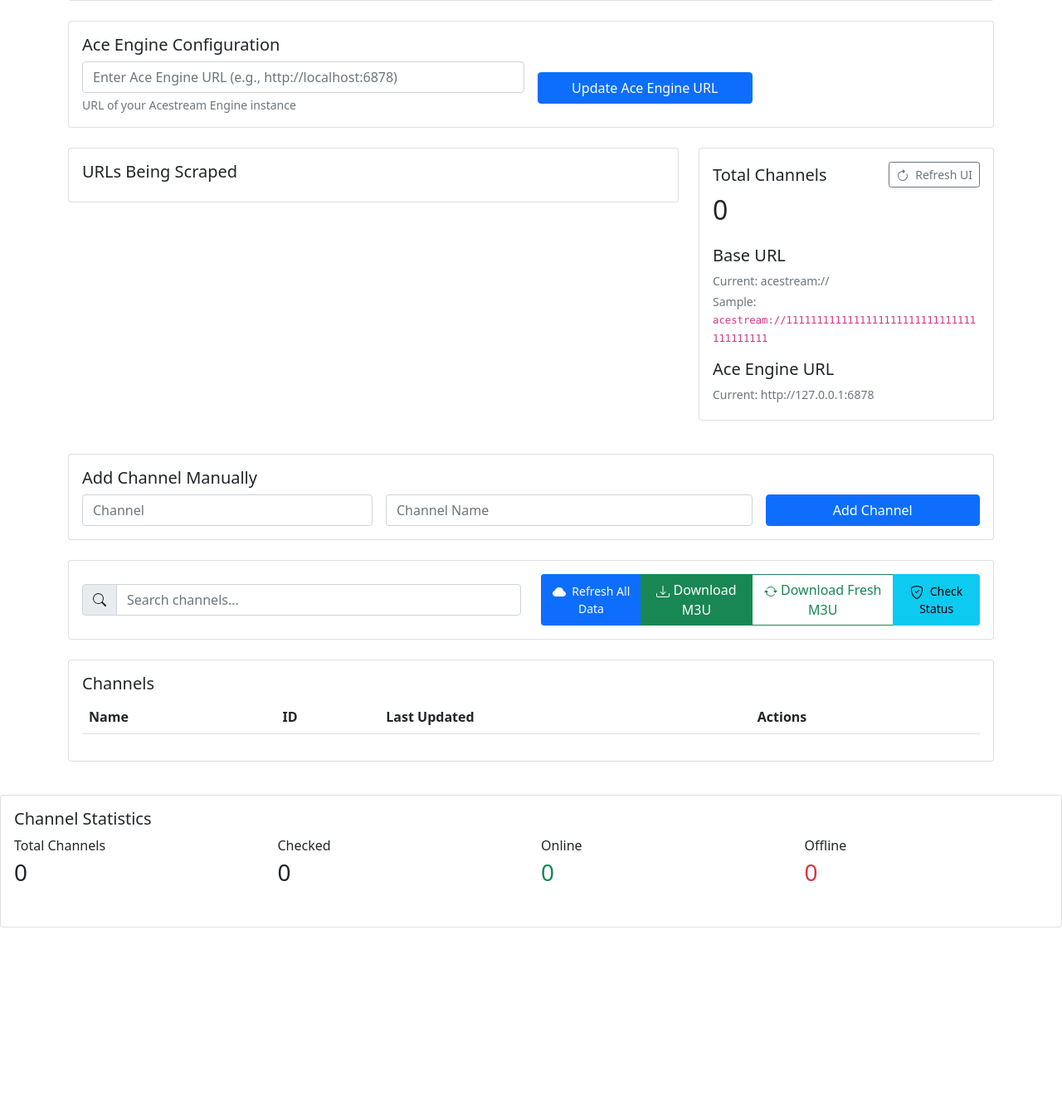
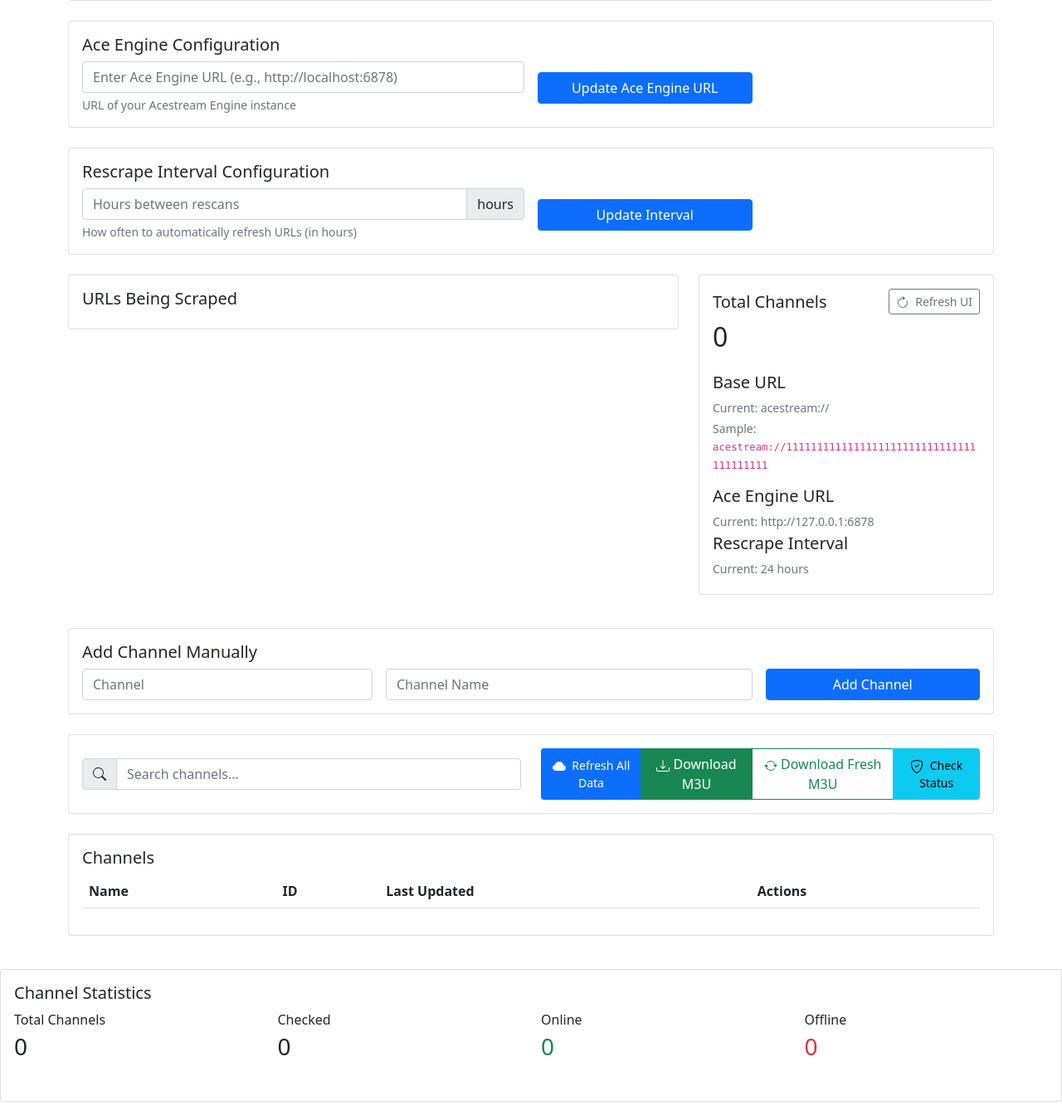
Before and after one commit to visesa84/acestream-scraper-PyAcexy, a Flask app: page / in a window 1280 px wide. Shown: the part 352-1696 px from the top of the page at 83% size. Before the commit the page ends 1470 px from the top, so only its background shows below. Run offline with Flask 2, Linux system fonts and the light colour scheme; data that the repository does not hold is empty; some libraries are stand-ins or nearby versions.

Commit message:
Feature: Improve application configuration with rescrape interval and timezone support (#27)
* Implement multiple application improvements

- Add configurable URL rescrape interval with UI controls
- Add timezone configuration for Docker containers via TZ env var
- Fix database migrations to properly initialize tables in a single step
- Improve M3U channel name extraction for better readability
- Update TaskManager to respect configured rescrape interval
- Add documentation for timezone configuration
- Include example docker-compose.yml demonstrating new features

* Refactor import statement for configuration management

```diff
--- a/app/templates/index.html
+++ b/app/templates/index.html
@@ -79,6 +79,26 @@
                     </div>
                     <div class="col-12 col-md-3">
                         <button type="submit" class="btn btn-primary w-100">Update Ace Engine URL</button>
+                    </div>
+                </form>
+            </div>
+        </div>
+
+        <!-- Rescrape Interval Configuration -->
+        <div class="card mb-4">
+            <div class="card-body">
+                <h5 class="card-title">Rescrape Interval Configuration</h5>
+                <form id="rescrapeIntervalForm" class="row g-3 align-items-center">
+                    <div class="col-12 col-md-6">
+                        <div class="input-group">
+                            <input type="number" class="form-control" id="rescrapeIntervalInput"
+                                   min="1" step="1" placeholder="Hours between rescans" required>
+                            <span class="input-group-text">hours</span>
+                        </div>
+                        <div class="form-text">How often to automatically refresh URLs (in hours)</div>
+                    </div>
+                    <div class="col-12 col-md-3">
+                        <button type="submit" class="btn btn-primary w-100">Update Interval</button>
                     </div>
                 </form>
             </div>
@@ -308,6 +328,23 @@
                 if (stats.ace_engine_url) {
                     const aceEngineUrlDisplay = document.getElementById('currentAceEngineUrlDisplay');
                     aceEngineUrlDisplay.textContent = `Current: ${stats.ace_engine_url}`;
+                }
+
+                // Add display for rescrape interval
+                if (stats.rescrape_interval) {
+                    const rescrapeInfoDiv = document.createElement('div');
+                    rescrapeInfoDiv.innerHTML = `
+                        <h5 class="card-title">Rescrape Interval</h5>
+                        <p id="currentRescrapeInterval" class="mb-1 text-muted small">
+                            Current: ${stats.rescrape_interval} hours
+                        </p>
+                    `;
+
+                    // Find where to insert it (after the Ace Engine URL display)
+                    const aceEngineDisplay = document.getElementById('currentAceEngineUrlDisplay');
+                    if (aceEngineDisplay && aceEngineDisplay.parentNode) {
+                        aceEngineDisplay.parentNode.appendChild(rescrapeInfoDiv);
+                    }
                 }
 
                 const channelsResponse = await fetch(`/api/channels?search=${encodeURIComponent(searchTerm)}`);
@@ -718,6 +755,44 @@
             }
         }
 
+        // Add to existing JavaScript
+        document.getElementById('rescrapeIntervalForm').addEventListener('submit', async (e) => {
+            e.preventDefault();
+            const hoursInput = document.getElementById('rescrapeIntervalInput');
+            const hours = parseInt(hoursInput.value, 10);
+
+            if (isNaN(hours) || hours < 1) {
+                alert('Please enter a valid number of hours (minimum 1)');
+                return;
+            }
+
+            try {
+                showLoading();
+                const response = await fetch('/api/config/rescrape_interval', {
+                    method: 'PUT',
+                    headers: {
+                        'Content-Type': 'application/json',
+                    },
+                    body: JSON.stringify({ hours: hours })
+                });
+
+                if (response.ok) {
+                    const result = await response.json();
+                    alert('Rescrape interval updated successfully');
+                    hoursInput.value = '';
+                    refreshData();
+                } else {
+                    const error = await response.json();
+                    alert(error.error || 'Error updating rescrape interval');
+                }
+            } catch (error) {
+                console.error('Error:', error);
+                alert('Error updating rescrape interval');
+            } finally {
+                hideLoading();
+            }
+        });
+
         // Initial data load
         refreshData();
         // Refresh every minute
--- a/app/utils/config.py
+++ b/app/utils/config.py
@@ -16,6 +16,7 @@
 
     DEFAULT_BASE_URL = "acestream://"
     DEFAULT_ACE_ENGINE_URL = "http://127.0.0.1:6878"
+    DEFAULT_RESCRAPE_INTERVAL = 24  # hours
 
     def __init__(self):
         if self._initialized:
@@ -52,7 +53,8 @@
                 default_config = {
                     "urls": [],
                     "base_url": self.DEFAULT_BASE_URL,
-                    "ace_engine_url": self.DEFAULT_ACE_ENGINE_URL
+                    "ace_engine_url": self.DEFAULT_ACE_ENGINE_URL,
+                    "rescrape_interval": self.DEFAULT_RESCRAPE_INTERVAL
                 }
 
                 with open(self.config_file, 'w') as f:
@@ -112,6 +114,11 @@
         """Get Acestream Engine URL."""
         return self._config.get('ace_engine_url', self.DEFAULT_ACE_ENGINE_URL)
 
+    @property
+    def rescrape_interval(self) -> int:
+        """Get URL rescrape interval in hours."""
+        return self._config.get('rescrape_interval', self.DEFAULT_RESCRAPE_INTERVAL)
+
     def add_url(self, url: str) -> bool:
         """
         Add a URL to the configuration.
--- a/app/views/main.py
+++ b/app/views/main.py
@@ -51,7 +51,8 @@
         'channels_online': online_channels,
         'channels_offline': total_checked - online_channels,
         'base_url': config.base_url,
-        'ace_engine_url': config.ace_engine_url
+        'ace_engine_url': config.ace_engine_url,
+        'rescrape_interval': config.rescrape_interval
     })
 
 @bp.route('/api/channels')
@@ -371,3 +372,25 @@
 
     except Exception as e:
         return jsonify({'error': str(e)}), 500
+
+@bp.route('/api/config/rescrape_interval', methods=['PUT'])
+def update_rescrape_interval():
+    """Update the URL rescraping interval."""
+    try:
+        data = request.get_json()
+        hours = data.get('hours')
+
+        if hours is None or not isinstance(hours, int) or hours < 1:
+            return jsonify({'error': 'Valid rescrape interval in hours is required (minimum 1)'}), 400
+
+        config = Config()
+        config._config['rescrape_interval'] = hours
+        config._save_config()
+
+        return jsonify({
+            'message': 'Rescrape interval updated successfully',
+            'rescrape_interval_hours': hours
+        })
+
+    except Exception as e:
+        return jsonify({'error': str(e)}), 500
--- a/migrations/versions/channel_status_fields.py
+++ b/migrations/versions/channel_status_fields.py
@@ -9,8 +9,8 @@
 import sqlalchemy as sa
 
 # revision identifiers, used by Alembic.
-revision = 'channel_status_fields_02'  # New unique revision ID
-down_revision = 'fb06651a94c1'    # Use the version from your database
+revision = 'channel_status_fields_02'
+down_revision = 'fb06651a94c1'
 branch_labels = None
 depends_on = None
 
```
Also changed, not shown: app/services/m3u_service.py (+15 -11 lines), app/tasks/manager.py (+15 -2 lines), migrations/versions/fb06651a94c1_initial.py (+32 -3 lines), 1 other file.
